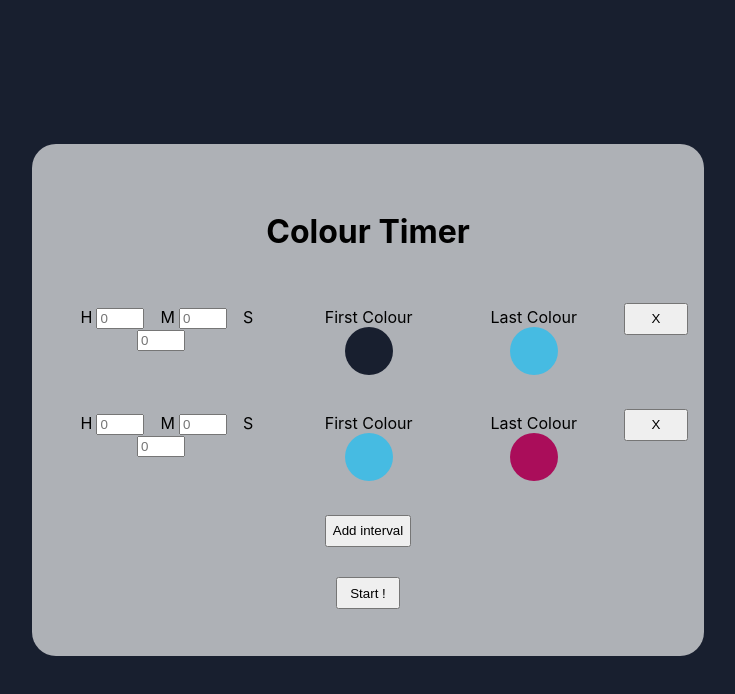
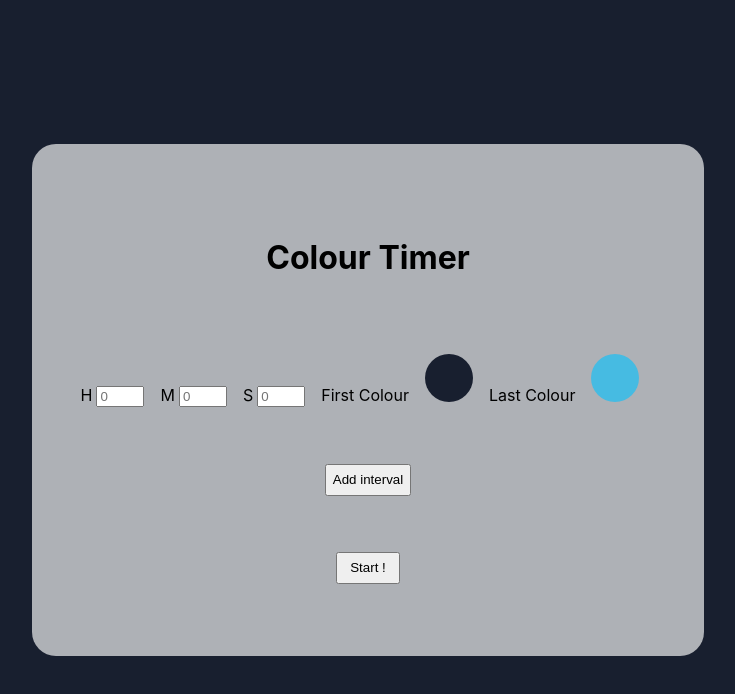
Before and after one commit to aneno-m-e/color-timer, a React (Create React App) app: page / in a window 1280 px wide. Shown: the top 694 px of the page, without its empty margins (272-1007 px from the left). Built offline with nearby package versions, Linux system fonts and the light colour scheme.

Commit message:
Clean App component

```diff
--- a/src/App.tsx
+++ b/src/App.tsx
@@ -14,26 +14,11 @@ const defaultIntervals = [
   {
     firstColour: { r: 24, g: 31, b: 47 },
     lastColour: { r: 70, g: 187, b: 226 },
-    duration: 60000,
-  },
-
-  {
-    firstColour: { r: 70, g: 187, b: 226 },
-    lastColour: { r: 170, g: 13, b: 90 },
-    duration: 20000,
+    duration: 0,
   },
 ];
 
 function App() {
-  // To do
-  // - Check accessibility
-  // - Test
-  // - Display error message if duration = 0
-  // - Implemente pause and restart
-  // - Create favicon
-  // - Hide delete button of first interval if it's by itself
-  // - Create utils with previousInterval and nextInterval to make code more readable?
-
   const [isActive, setIsActive] = useState(false);
 
   const [intervals, setIntervals] = useState<TInterval[]>(defaultIntervals);
@@ -87,6 +72,7 @@ function App() {
       event.preventDefault();
       try {
         if (totalDuration === 0) throw new Error("Duration = 0");
+        // intervals.every
       } catch (err) {
         console.error(err.message);
         return false;
```
